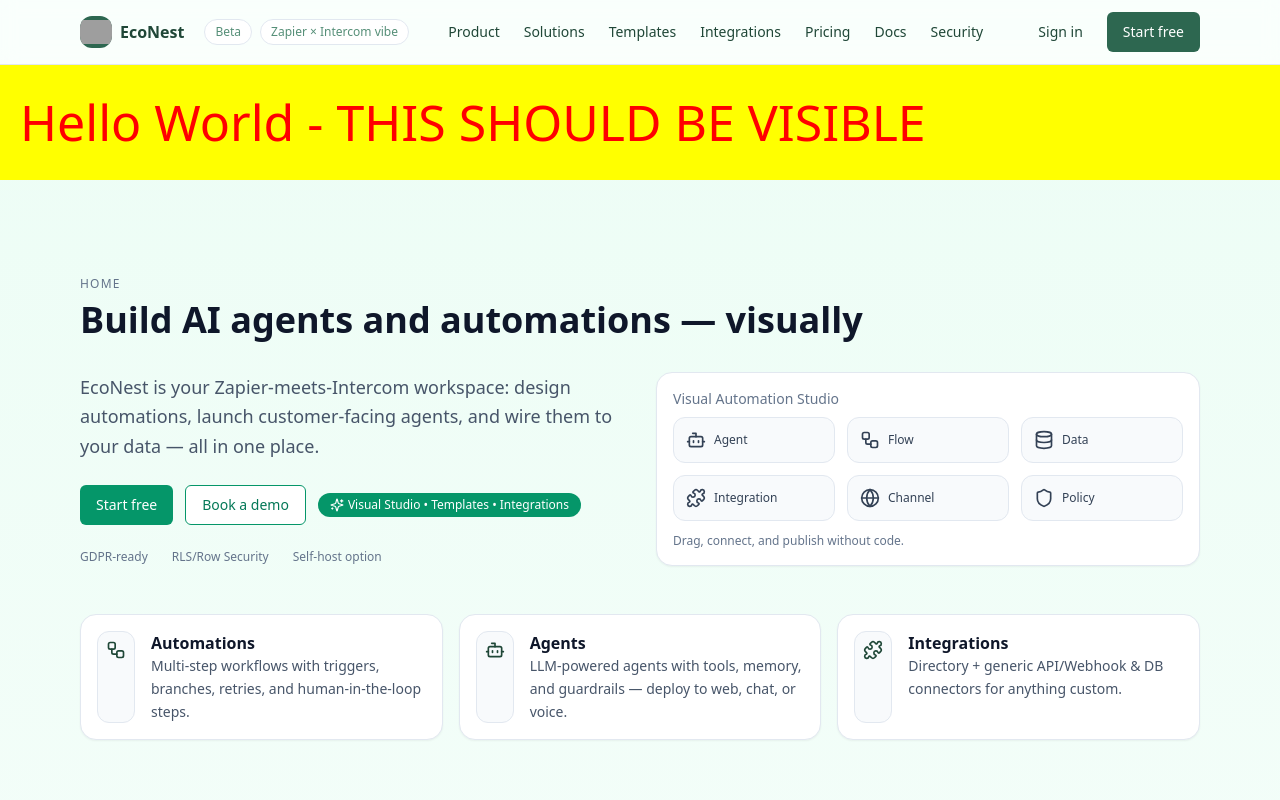
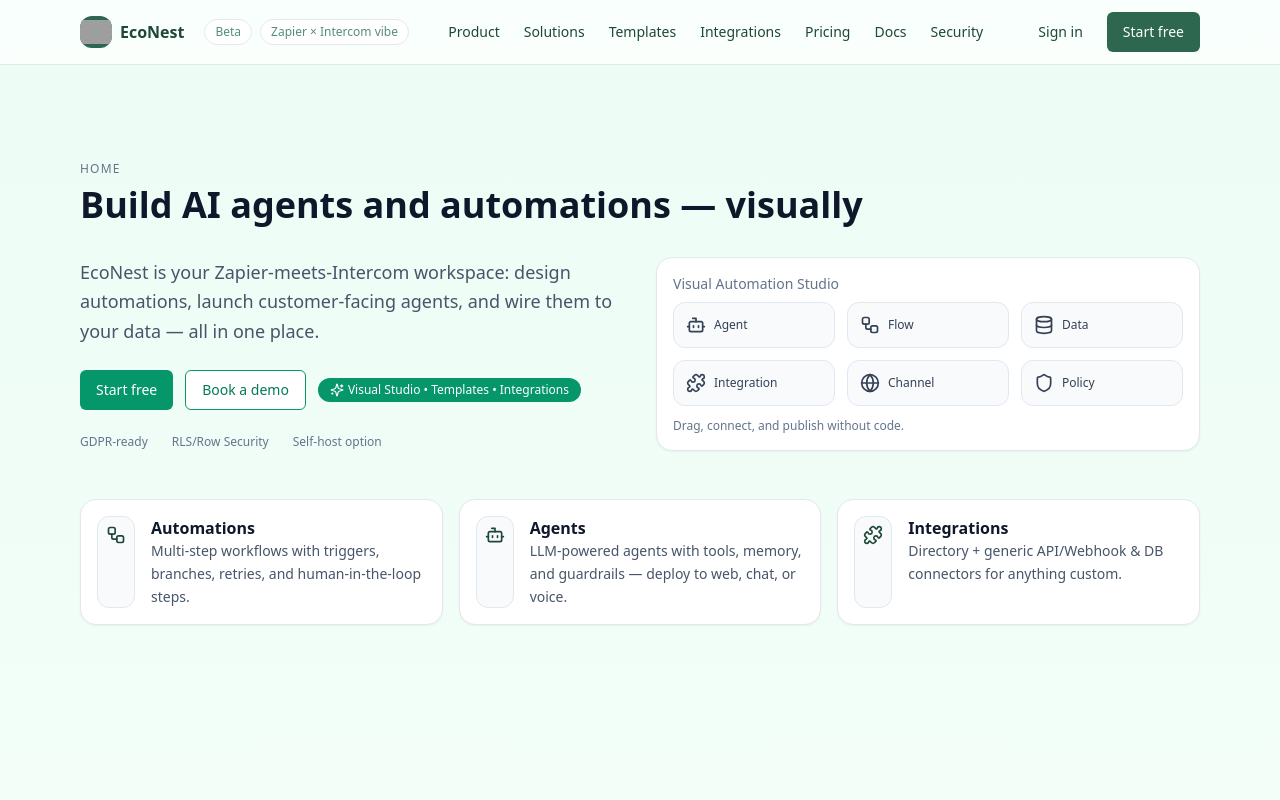
Before and after one commit to Tyusa89/human-automation-glow, a React (Vite) app: page / in a window 1280 px wide. Shown: the top 800 px of the page. Built offline with nearby package versions, Linux system fonts and the light colour scheme; grey boxes are pictures that could not be loaded.

Commit message:
Revert routing change

```diff
--- a/src/pages/Index.tsx
+++ b/src/pages/Index.tsx
@@ -8,11 +8,8 @@ import { brand } from "@/components/Brand";
 import { templateCards, integrations } from "@/lib/site-data";
 
 export default function Index() {
-  console.log('Index component is rendering');
-  console.log('About to render Hello World div');
   return (
     <>
-      <div style={{fontSize: '50px', color: 'red', background: 'yellow', padding: '20px'}}>Hello World - THIS SHOULD BE VISIBLE</div>
 
       <Section id="home" title="Build AI agents and automations — visually" eyebrow="Home">
         <div className="grid md:grid-cols-2 gap-8 items-center">
```
